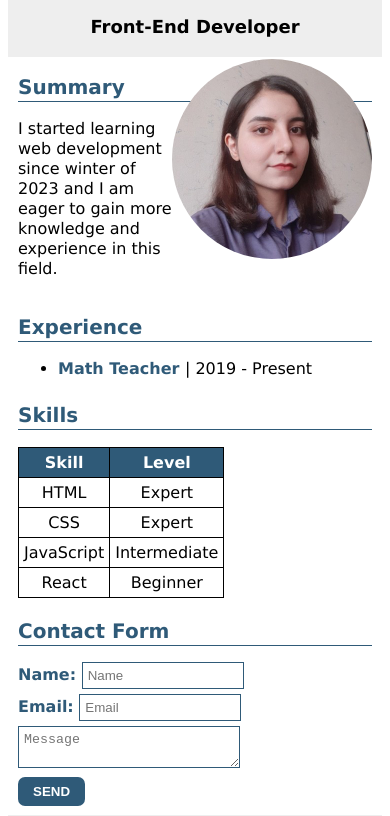
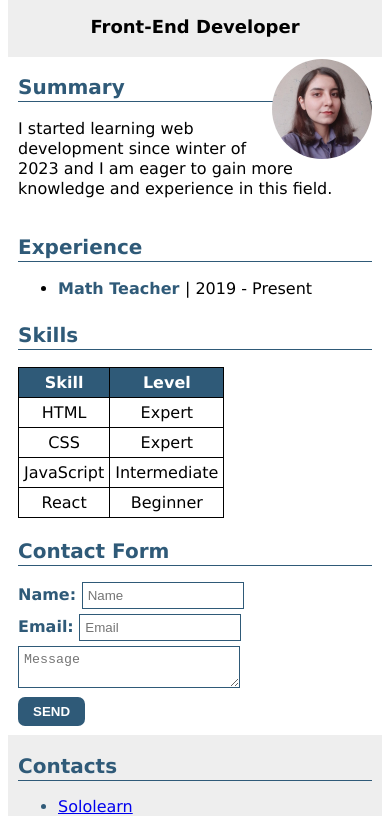
Before and after one commit to Fatemeh-Sadat-Sanati/Fatemeh-Sadat-Sanati.github.io, a plain HTML site: page index.html in a window 390 px wide. Shown: the part 65-881 px from the top of the page. Drawn offline with Linux system fonts and the light colour scheme.

Commit message:
Update style.css

```diff
--- a/style.css
+++ b/style.css
@@ -100,3 +100,11 @@ input[type='submit'] {
   color: white;
   margin-bottom: 7px;
 }
+
+@media  screen and (max-width: 600px) {
+    section img {
+        width: 100px;
+        height: 100px;
+
+
+}
```
